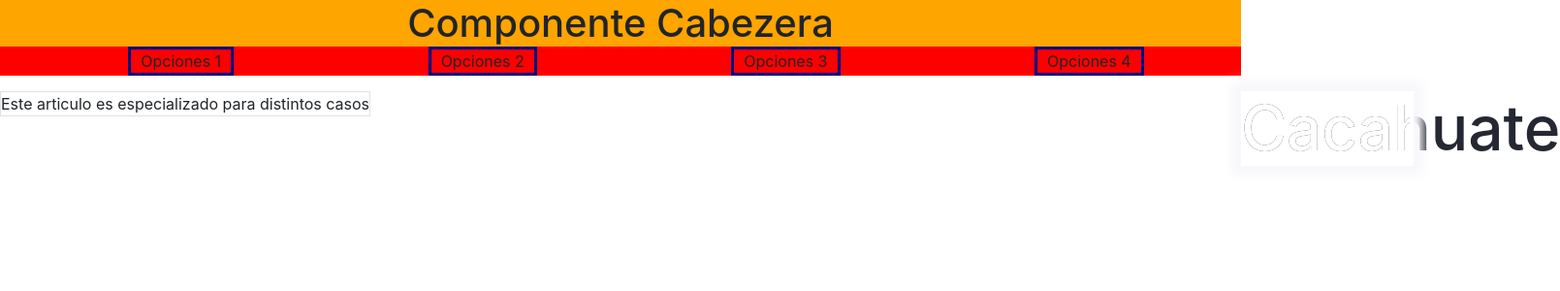
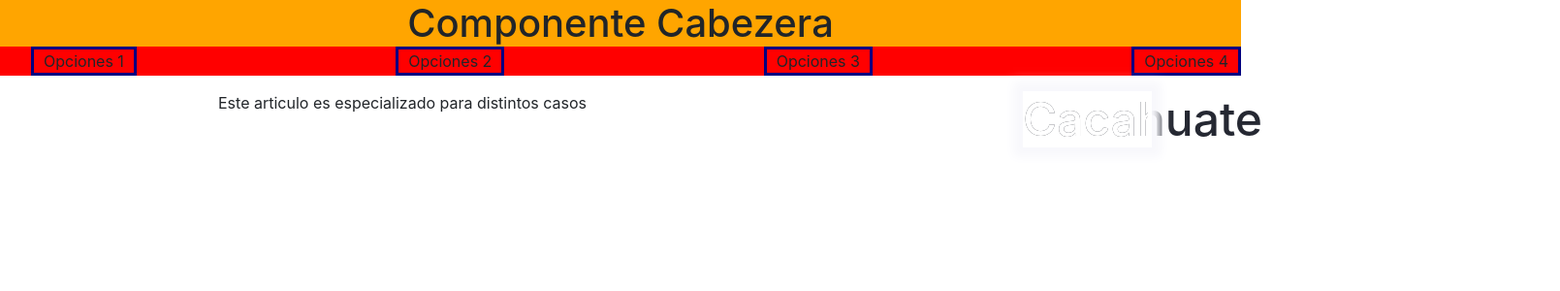
Before and after one commit to pmz10/Granariums, a React (Create React App) app in the folder demo-granarium/: page / in a window 1280 px wide. Shown: the top 300 px of the page at 97% size, 1609 px wide, since content can reach past the window. Built offline with nearby package versions, Linux system fonts and the light colour scheme.

Commit message:
Acomodando letrero-escaner

```diff
--- a/demo-granarium/src/App.js
+++ b/demo-granarium/src/App.js
@@ -14,9 +14,9 @@ function App() {
           <li style={myStyles.barraCajas}>Opciones 4</li>
         </ul>
       </nav>
-      <section style={myStyles.apartado}>
-        <article className="border">Este articulo es especializado para distintos casos</article>
-        <article style={{background:'red'}}><TextScaner/></article>
+      <section style={{display:'flex', justifyContent:'space-around'}}>
+        <article >Este articulo es especializado para distintos casos</article>
+        <article ><TextScaner/></article>
       </section>
     </div>
   );
@@ -28,7 +28,7 @@ let myStyles = {
   listaNav:{
     display: 'flex',
     flexDirection: 'row',
-    justifyContent: 'space-around',
+    justifyContent: 'space-between',
   },
 
   apartado:{
--- a/demo-granarium/src/index.css
+++ b/demo-granarium/src/index.css
@@ -14,7 +14,7 @@ code {
 
 .scanner h3{
   color: #252832;
-  font-size: 4rem;
+  font-size: 3rem;
   position: absolute;
   display: flex;
   align-items: center;
```
